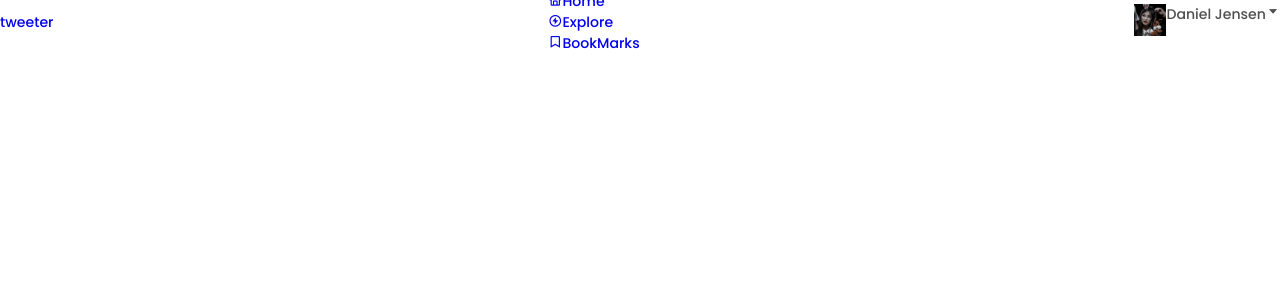
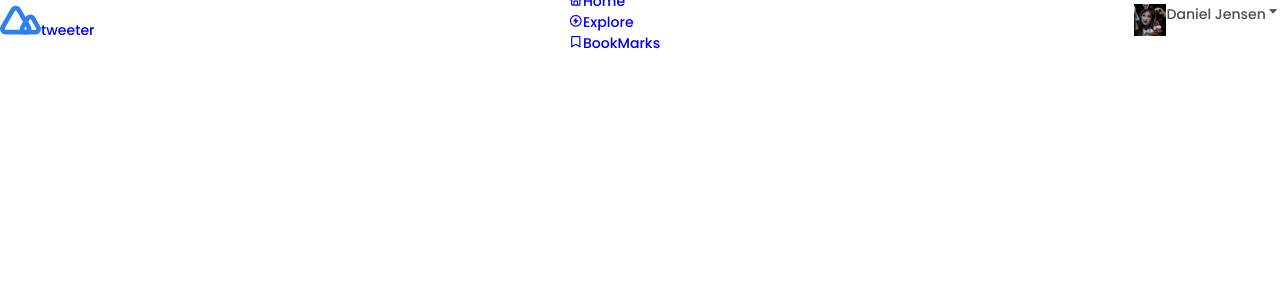
Before and after one commit to yazaldefilimonepinto/tweeter, a Next.js app: page / in a window 1280 px wide. Shown: the top 300 px of the page. Built offline with nearby package versions, Linux system fonts and the light colour scheme.

Commit message:
feat: create header component

```diff
--- a/src/components/Header/index.tsx
+++ b/src/components/Header/index.tsx
@@ -4,27 +4,43 @@ export function Header() {
   return (
     <header className={styles.header}>
       <nav className={styles.nav}>
-        <a href="#">tweeter</a>
-        <div>
-          <ul>
+        <a href="#" className={styles.logo}>
+          <svg width="41" height="30" viewBox="0 0 41 30" fill="none" xmlns="http://www.w3.org/2000/svg">
+            <path
+              fillRule="evenodd"
+              clipRule="evenodd"
+              d="M36.1752 23.5172L31.1324 14.7828C30.7713 14.1574 29.8686 14.1574 29.5075 14.7828L24.4647 23.5172C24.1036 24.1426 24.555 24.9244 25.2771 24.9244H35.3628C36.0849 24.9244 36.5363 24.1427 36.1752 23.5172ZM35.1947 12.4375C33.0281 8.6849 27.6118 8.68491 25.4452 12.4375L20.4024 21.1719C18.2359 24.9244 20.9441 29.6151 25.2771 29.6151H35.3628C39.6958 29.6151 42.404 24.9244 40.2375 21.1719L35.1947 12.4375Z"
+              fill="#2F80ED"
+            />
+            <path
+              fillRule="evenodd"
+              clipRule="evenodd"
+              d="M26.6734 23.3664L16.5616 5.85216C16.2005 5.22674 15.2978 5.22673 14.9367 5.85217L4.82479 23.3664C4.46371 23.9918 4.91507 24.7736 5.63725 24.7736H25.861C26.5832 24.7736 27.0345 23.9919 26.6734 23.3664ZM20.6238 3.50681C18.4573 -0.245762 13.0409 -0.245757 10.8744 3.50681L0.76252 21.0211C-1.40403 24.7736 1.30416 29.4644 5.63725 29.4644H25.861C30.1941 29.4644 32.9023 24.7736 30.7357 21.0211L20.6238 3.50681Z"
+              fill="#2F80ED"
+            />
+          </svg>
+          tweeter
+        </a>
+        <div className={styles.nav__menu}>
+          <ul className={styles.nav__list}>
             <li>
-              <a href="#home">
-                <i className="bx bx-home"></i>
-                <span>Home</span>
+              <a className={styles.nav__link} href="#home">
+                <i className={`${styles.nav__icon} bx bx-home`}></i>
+                <span className={styles.nav__name}>Home</span>
               </a>
             </li>
 
             <li>
-              <a href="#explore">
-                <i className="bx bx-bolt-circle"></i>
-                <span>Explore</span>
+              <a className={styles.nav__link} href="#explore">
+                <i className={`${styles.nav__icon} bx bx-bolt-circle`}></i>
+                <span className={styles.nav__name}>Explore</span>
               </a>
             </li>
 
             <li>
-              <a href="#bookmarks">
-                <i className="bx bx-bookmark"></i>
-                <span>BookMarks</span>
+              <a className={styles.nav__link} href="#bookmarks">
+                <i className={`${styles.nav__icon} bx bx-bookmark`}></i>
+                <span className={styles.nav__name}>BookMarks</span>
               </a>
             </li>
           </ul>
@@ -34,8 +50,8 @@ export function Header() {
           <div className={styles.nav__img}>
             <img src={profile.src} alt="profile" />
           </div>
-          <span>Daniel Jensen</span>
-          <i className="bx bx-caret-down"></i>
+          <span className={styles.profile__name}>Daniel Jensen</span>
+          <i className={`${styles.icon} bx bx-caret-down`}></i>
         </div>
       </nav>
     </header>
```
